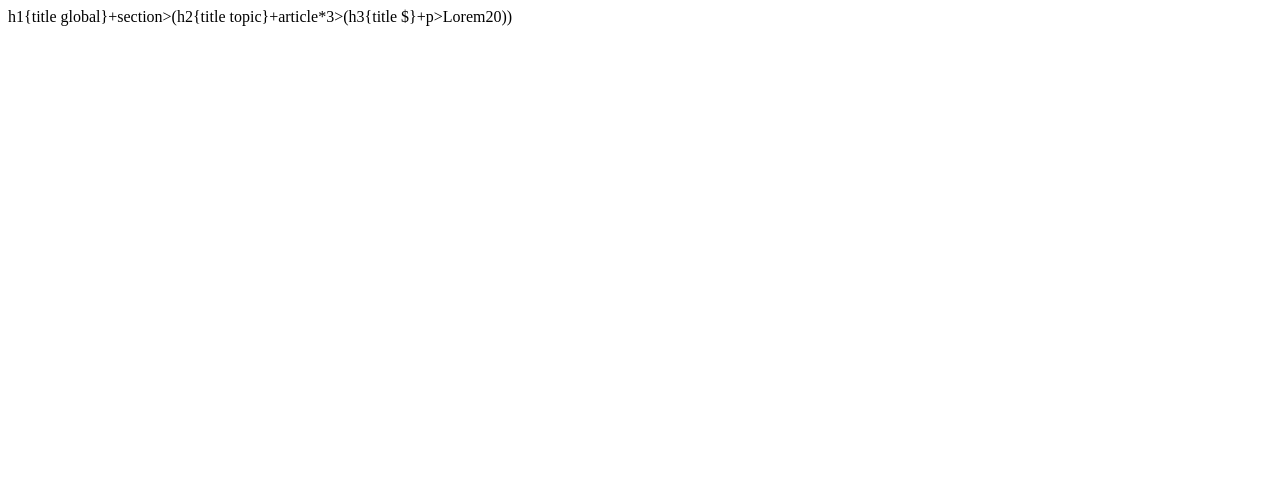
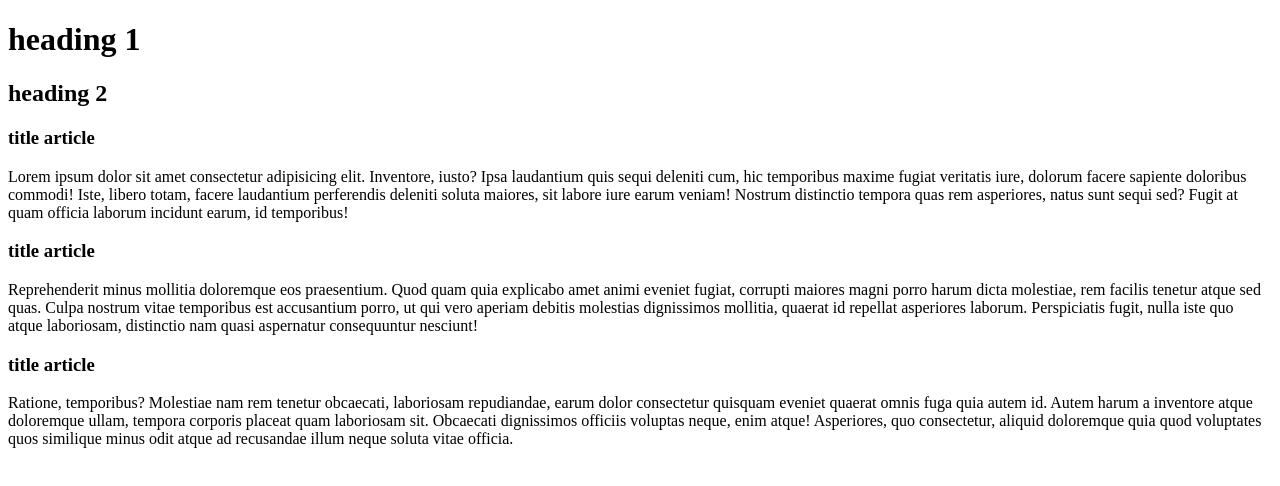
Before and after one commit to RomanNezhizhim/Test-project1, a plain HTML site: page 04proj_css/index.html in a window 1280 px wide. Drawn offline with Linux system fonts and the light colour scheme.

Commit message:
new strukture html

```diff
--- a/04proj_css/index.html
+++ b/04proj_css/index.html
@@ -6,7 +6,22 @@
 </head>
 <body>
 
-  h1{title global}+section>(h2{title topic}+article*3>(h3{title $}+p>Lorem20))
+  <h1 class="main-heading">heading 1</h1>
+  <section>
+    <h2 class="main-heading">heading 2</h2>
+    <article class="container">
+      <h3 class="heading-art">title article</h3>
+      <p>Lorem ipsum dolor sit amet consectetur adipisicing elit. Inventore, iusto? Ipsa laudantium quis sequi deleniti cum, hic temporibus maxime fugiat veritatis iure, dolorum facere sapiente doloribus commodi! Iste, libero totam, facere laudantium perferendis deleniti soluta maiores, sit labore iure earum veniam! Nostrum distinctio tempora quas rem asperiores, natus sunt sequi sed? Fugit at quam officia laborum incidunt earum, id temporibus!</p>
+    </article>
+    <article class="container">
+      <h3 class="heading-art">title article</h3>
+      <p>Reprehenderit minus mollitia doloremque eos praesentium. Quod quam quia explicabo amet animi eveniet fugiat, corrupti maiores magni porro harum dicta molestiae, rem facilis tenetur atque sed quas. Culpa nostrum vitae temporibus est accusantium porro, ut qui vero aperiam debitis molestias dignissimos mollitia, quaerat id repellat asperiores laborum. Perspiciatis fugit, nulla iste quo atque laboriosam, distinctio nam quasi aspernatur consequuntur nesciunt!</p>
+    </article>
+    <article class="container">
+      <h3 class="heading-art">title article</h3>
+      <p>Ratione, temporibus? Molestiae nam rem tenetur obcaecati, laboriosam repudiandae, earum dolor consectetur quisquam eveniet quaerat omnis fuga quia autem id. Autem harum a inventore atque doloremque ullam, tempora corporis placeat quam laboriosam sit. Obcaecati dignissimos officiis voluptas neque, enim atque! Asperiores, quo consectetur, aliquid doloremque quia quod voluptates quos similique minus odit atque ad recusandae illum neque soluta vitae officia.</p>
+    </article>
+  </section>
 
 </body>
 </html>
```
Also changed, not shown: 04proj_css/assets/css/style.css (added).
